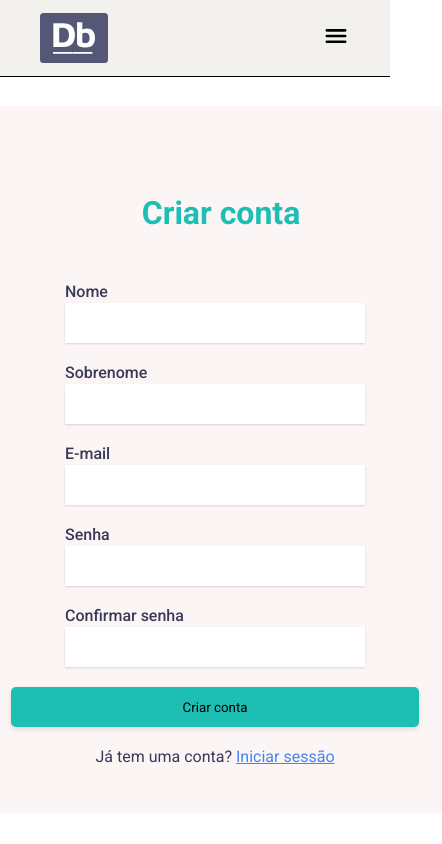
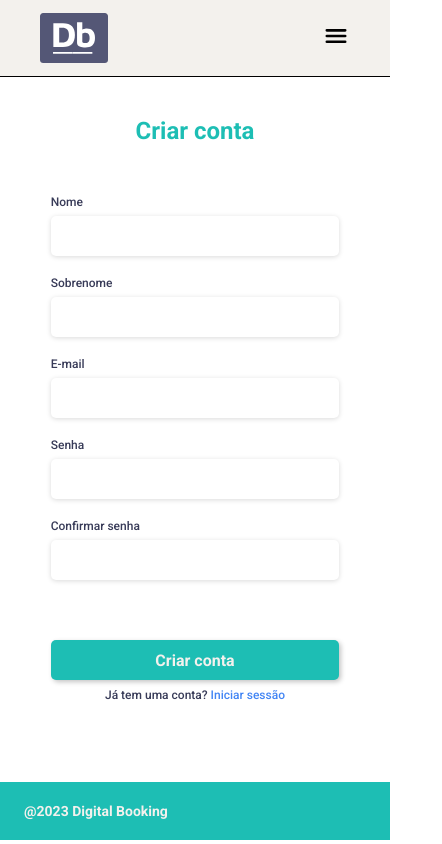
Before and after one commit to LuisBraga31/digitalBooking_Front, a React (Vite) app: page / in a window 390 px wide. Shown: the top 844 px of the page, 442 px wide, since content can reach past the window. Built offline with nearby package versions, Linux system fonts and the light colour scheme.

Commit message:
Finalizando formulario versão mobile

```diff
--- a/src/components/Formulario/Formulario.module.css
+++ b/src/components/Formulario/Formulario.module.css
@@ -1,18 +1,12 @@
 .container {
     position: relative;
-    background-color: #fcf5f5;
-    width: 442px;
-    height: 707px;
-    top: 29px;
-    margin:auto;
-
+    width: 100%;
 }
 
 .titulo{
-    padding-top: 20%;
-    top: 125px;
     color: var(--primary-color);
-    font-weight: 600;
+    font-size: 24px;
+    font-weight: 700;
     text-align: center;
 }
 
@@ -27,18 +21,23 @@
 }
 
 .campoTexto {
+    width: 74%;
     display: flex;
     flex-direction: column;
 }
 
 .botao {
-    width: 95%;
+    width: 74%;
     height: 40px;
     background-color: var(--primary-color);
     border: none;
     border-radius: 5px;
     flex-shrink: 0;
-    box-shadow: #0000001F 0px 2px 5px;
+    box-shadow: #C4C4C4 2px 2px 5px;
+    color: var(--white-color);
+    font-size: 16px;
+    font-weight: 700;
+    margin-top: 40px;
 }
 
 
@@ -46,24 +45,26 @@ label {
     width: 218px;
     height: 21px;
     font-weight: 500;
-    size: 12px;
-    color: #383B58;
-
+    font-size: 12px;
+    color: var(--gray-color);
 }
 
 input {
-    width: 300px;
+    width: 100%;
     height: 40px;
-    top:  22px;
     border: none;
-    color: #FFFFFF;
-    box-shadow: #00000026 0px 1px 2px;
+    box-shadow: 0px 1px 5px 0px rgba(0, 0, 0, 0.15);
+    border-radius: 5px;
 }
 
-p {
-    color: #383B58;
+.paragrafo {
+    margin-top: -12px;
+    font-size: 12px;
+    font-weight: 500;
+    color: var(--gray-color);
 }
 
 a {
    color: #4285F4;
+   text-decoration: none;
 }
--- a/src/components/Formulario/index.jsx
+++ b/src/components/Formulario/index.jsx
@@ -1,5 +1,5 @@
 import { useState } from "react";
-import styles from "./formulario.module.css";
+import styles from "./Formulario.module.css";
 
 export default function Formulario() {
   const [nome, setNome] = useState("");
@@ -62,7 +62,7 @@ export default function Formulario() {
           Criar conta
         </button>
 
-        <p>Já tem uma conta? <a href="https://www.google.com">Iniciar sessão</a></p>
+        <p className={styles.paragrafo}>Já tem uma conta? <a href="https://www.google.com" target="_blank" rel="noopener noreferrer">Iniciar sessão</a></p>
       </form>
     </div>
   );
--- a/src/index.css
+++ b/src/index.css
@@ -12,4 +12,5 @@
   --second-color: #383B58;
   --third-color:  #545776;
   --white-color: #F3F1ED;
+  --gray-color: #383B58;
 }
--- a/src/pages/Home/Home.module.css
+++ b/src/pages/Home/Home.module.css
@@ -1,4 +1,4 @@
 .main {
-    min-height: 93.5vh;
-    padding-top: 80px;
+    min-height: 83.5vh;
+    padding-top: 40px;
 }
--- a/src/pages/Home/index.jsx
+++ b/src/pages/Home/index.jsx
@@ -6,14 +6,13 @@ import styles from './Home.module.css';
 
 export function Home() {
 
-    return(
+    return (
         <>
-            <Header/>
-            <Formulario />
-                <main className={styles.main}>
-                    {/* HomePage */}
-                </main>
-            <Footer/>
+            <Header />
+            <main className={styles.main}>
+                <Formulario />
+            </main>
+            <Footer />
         </>
     )
 }
```
